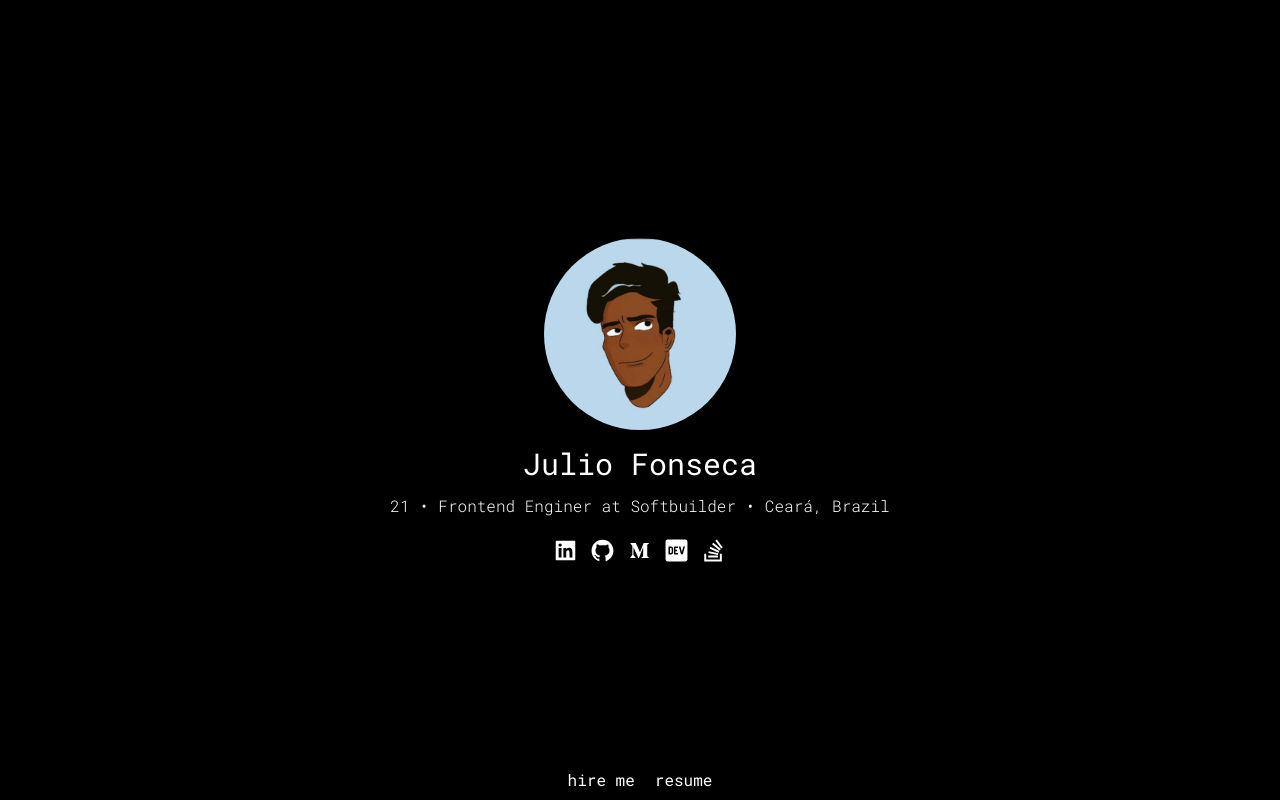
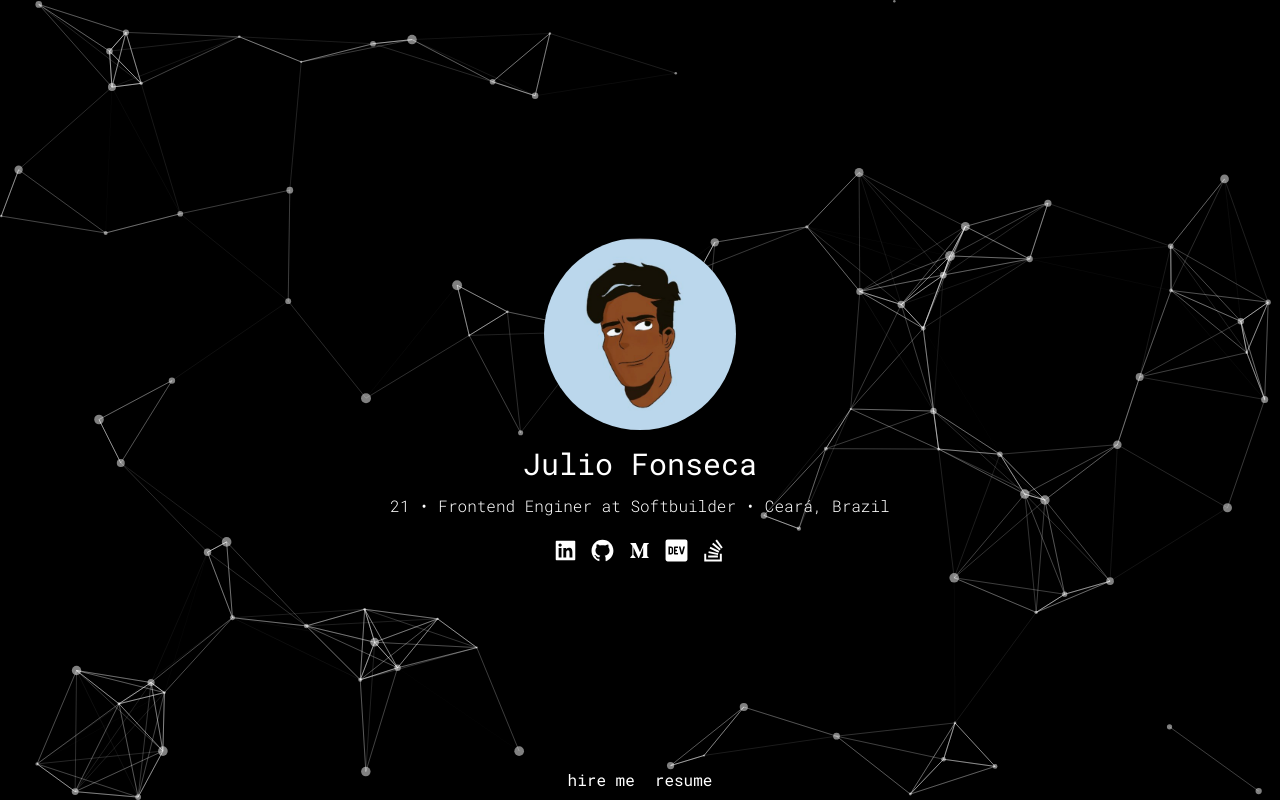
Before and after one commit to JulioFonseca/portifolio, a React (Vite) app: page / in a window 1280 px wide. Built offline with nearby package versions, Linux system fonts and the light colour scheme.

Commit message:
add particle js

```diff
--- a/package.json
+++ b/package.json
@@ -11,7 +11,11 @@
   "dependencies": {
     "react": "^18.2.0",
     "react-dom": "^18.2.0",
-    "react-icons": "^4.7.1"
+    "react-icons": "^4.7.1",
+    "react-particles": "^2.9.3",
+    "react-tsparticles": "^2.9.3",
+    "tsparticles": "^2.9.3",
+    "tsparticles-engine": "^2.9.3"
   },
   "devDependencies": {
     "@types/react": "^18.0.15",
--- a/src/App.tsx
+++ b/src/App.tsx
@@ -1,10 +1,108 @@
-import { } from 'react'
+import { useCallback } from 'react'
 import './App.css'
 import Home from './pages/Home'
+import Particles from "react-particles";
+import type { Container, Engine } from "tsparticles-engine";
+import { loadFull } from "tsparticles";
 
 function App() {
+  const particlesInit = useCallback(async (engine: Engine) => {
+    console.log(engine);
+
+    // you can initialize the tsParticles instance (engine) here, adding custom shapes or presets
+    // this loads the tsparticles package bundle, it's the easiest method for getting everything ready
+    // starting from v2 you can add only the features you need reducing the bundle size
+    await loadFull(engine);
+  }, []);
+
+  const particlesLoaded = useCallback(async (container: Container | undefined) => {
+    await console.log(container);
+  }, []);
   return (
-    <Home />
+    <div>
+      <Particles
+        id="tsparticles"
+        init={particlesInit}
+        loaded={particlesLoaded}
+        options={{
+          background: {
+            color: {
+              value: "#000000",
+            },
+          },
+          fpsLimit: 120,
+          interactivity: {
+            events: {
+              onClick: {
+                enable: true,
+                mode: "push",
+              },
+              onHover: {
+                enable: true,
+                mode: "repulse",
+              },
+              resize: true,
+            },
+            modes: {
+              push: {
+                quantity: 4,
+              },
+              repulse: {
+                distance: 200,
+                duration: 0.4,
+              },
+            },
+          },
+          particles: {
+            color: {
+              value: "#ffffff",
+            },
+            links: {
+              color: "#ffffff",
+              distance: 150,
+              enable: true,
+              opacity: 0.5,
+              width: 1,
+            },
+            collisions: {
+              enable: true,
+            },
+            move: {
+              direction: "none",
+              enable: true,
+              outModes: {
+                default: "bounce",
+              },
+              random: false,
+              speed: 6,
+              straight: false,
+            },
+            number: {
+              density: {
+                enable: true,
+                area: 800,
+              },
+              value: 80,
+            },
+            opacity: {
+              value: 0.5,
+            },
+            shape: {
+              type: "circle",
+            },
+            size: {
+              value: { min: 1, max: 5 },
+            },
+          },
+          detectRetina: true,
+          zLayers: 1
+
+        }}
+      />
+
+      <Home />
+    </div>
+
   )
 }
 
--- a/src/pages/Home/index.tsx
+++ b/src/pages/Home/index.tsx
@@ -8,7 +8,7 @@ import resumePDF from '../../assets/resume-julio-fonseca.pdf'
 
 function Home() {
     return (
-        <div className='flex flex-col w-full h-screen justify-center items-center'>
+        <div className='flex flex-col w-full h-screen justify-center items-center z-10 absolute'>
             <div className='flex flex-col items-center text-white'>
                 <img className='h-48 w-48 rounded-full mx-auto mb-4' src={avatarImg} />
                 <div className='mb-3 text-3xl'>
```
Also changed, not shown: src/assets/particles/particlesjs-config.json (added, +110 -0 lines), 1 other file (tests, documents, lock files or other folders).
